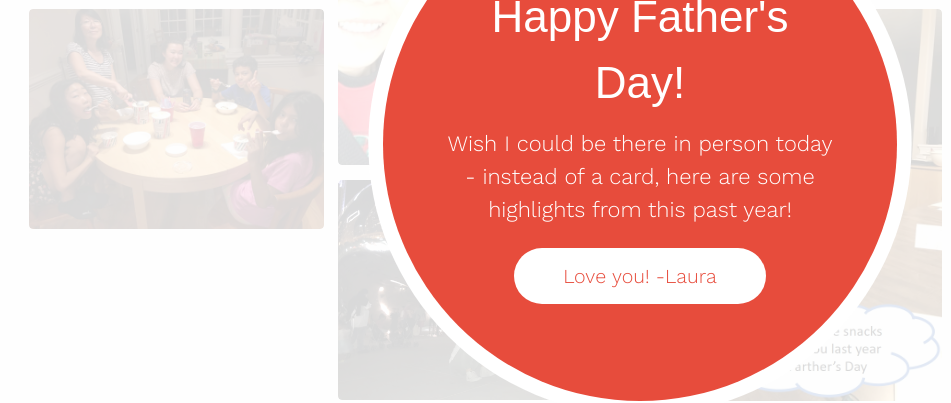
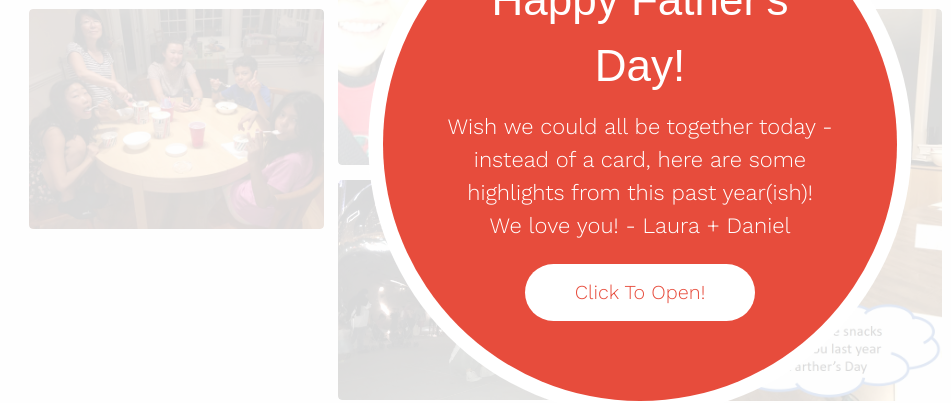
Before and after one commit to spiderwick10/happyfathersdayfromlaura.github.io, a plain HTML site: page index.html in a window 1280 px wide. Shown: the part 256-659 px from the top of the page, 0-951 px from the left. Drawn offline with nearby package versions, Linux system fonts and the light colour scheme; a web font is replaced by a local one.

Commit message:
Update index.html

```diff
--- a/index.html
+++ b/index.html
@@ -20,8 +20,9 @@
 				<div class="inner">
 					<div class="content">
 						<h1>Happy Father's Day!</h1>
-						<h2>Wish I could be there in person today - instead of a card, here are some highlights from this past year!</h2>
-						<a href="#" class="button big alt"><span>Love you! -Laura</span></a>
+						<h2>Wish we could all be together today - instead of a card, here are some highlights from this past year(ish)!
+						<br>We love you! - Laura + Daniel</h2>
+						<a href="#" class="button big alt"><span>Click To Open!</span></a>
 					</div>
 					<a href="#" class="button hidden"><span>Open the Card!</span></a>
 				</div>
```
